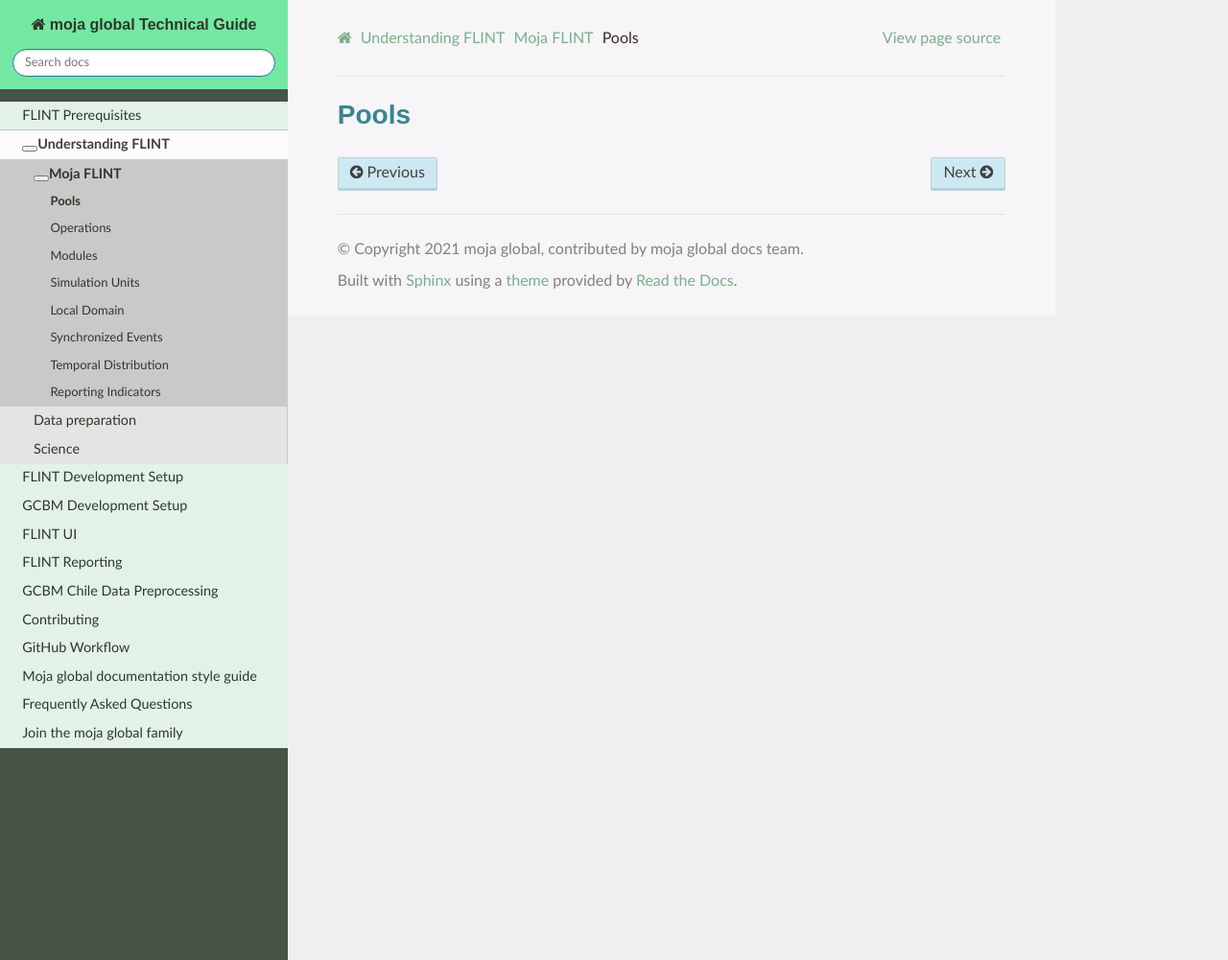
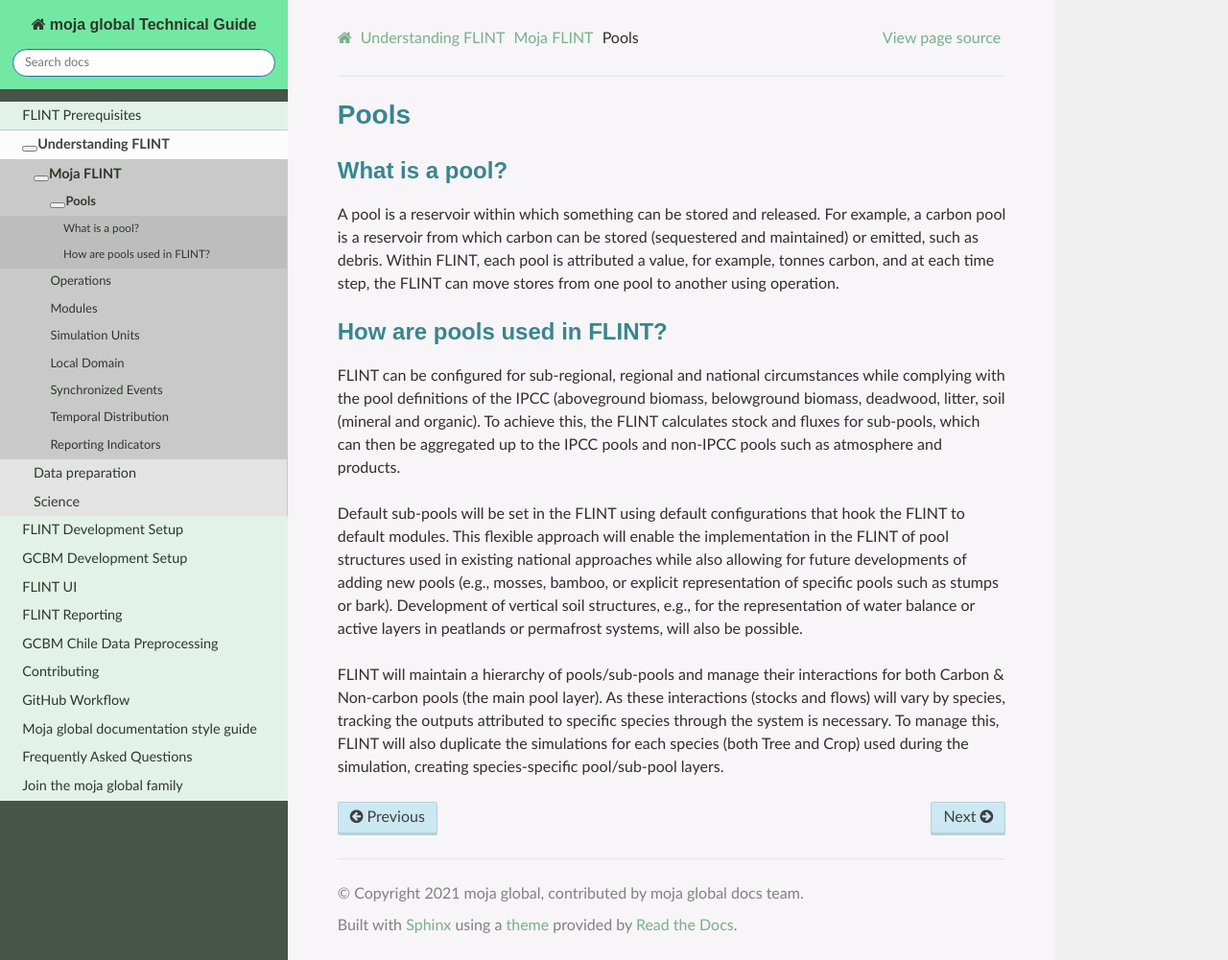
Before and after one commit to moja-global/moja_global_docs, a Sphinx documentation site: the page built from docs/Understanding-FLINT/moja-flint/pools.rst, in a window 1280 px wide and 1001 px high. Shown: the whole window at 96% size. Built offline with Sphinx 7.4.7 and the Read the Docs theme 2.0.0, drawn with Linux system fonts in a browser that asks for light colours.

Commit message:
DOCS: Add docs on pools
Signed-off-by: HarshCasper <erbeusgriffincasper@gmail.com>

```diff
--- a/docs/Understanding-FLINT/moja-flint/pools.rst
+++ b/docs/Understanding-FLINT/moja-flint/pools.rst
@@ -1,2 +1,39 @@
 Pools
 ======================
+
+What is a pool?
+---------------
+
+A pool is a reservoir within which something can be stored and released.
+For example, a carbon pool is a reservoir from which carbon can be
+stored (sequestered and maintained) or emitted, such as debris. Within
+FLINT, each pool is attributed a value, for example, tonnes carbon, and
+at each time step, the FLINT can move stores from one pool to another
+using operation.
+
+How are pools used in FLINT?
+----------------------------
+
+FLINT can be configured for sub-regional, regional and national
+circumstances while complying with the pool definitions of the IPCC
+(aboveground biomass, belowground biomass, deadwood, litter, soil
+(mineral and organic). To achieve this, the FLINT calculates stock and
+fluxes for sub-pools, which can then be aggregated up to the IPCC pools
+and non-IPCC pools such as atmosphere and products.
+
+Default sub-pools will be set in the FLINT using default configurations
+that hook the FLINT to default modules. This flexible approach will
+enable the implementation in the FLINT of pool structures used in
+existing national approaches while also allowing for future developments
+of adding new pools (e.g., mosses, bamboo, or explicit representation of
+specific pools such as stumps or bark). Development of vertical soil
+structures, e.g., for the representation of water balance or active
+layers in peatlands or permafrost systems, will also be possible.
+
+FLINT will maintain a hierarchy of pools/sub-pools and manage their
+interactions for both Carbon & Non-carbon pools (the main pool layer).
+As these interactions (stocks and flows) will vary by species, tracking
+the outputs attributed to specific species through the system is
+necessary. To manage this, FLINT will also duplicate the simulations for
+each species (both Tree and Crop) used during the simulation, creating
+species-specific pool/sub-pool layers.
```
